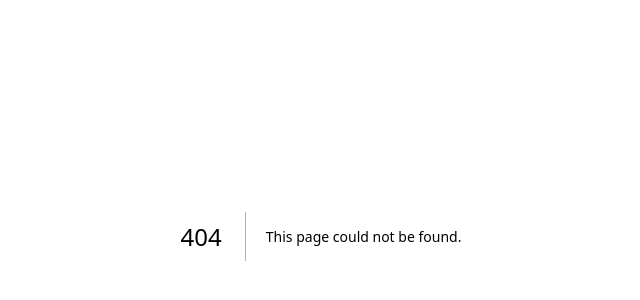
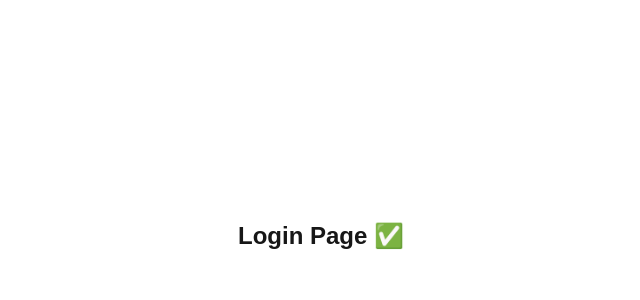
Before and after one commit to juancelot-plusultra/nextjs-boilerplate, a Next.js app: page /app/login in a window 1280 px wide. Before the commit this address had no page. Shown: the part 164-464 px from the top of the page, without its empty margins (319-959 px from the left). Built offline with nearby package versions, Linux system fonts and the light colour scheme.

Commit message:
Create page.tsx

```diff
--- /dev/null
+++ b/app/app/login/page.tsx
@@ -0,0 +1,7 @@
+export default function LoginPage() {
+  return (
+    <main className="min-h-screen flex items-center justify-center">
+      <h1 className="text-2xl font-bold">Login Page ✅</h1>
+    </main>
+  );
+}
```
